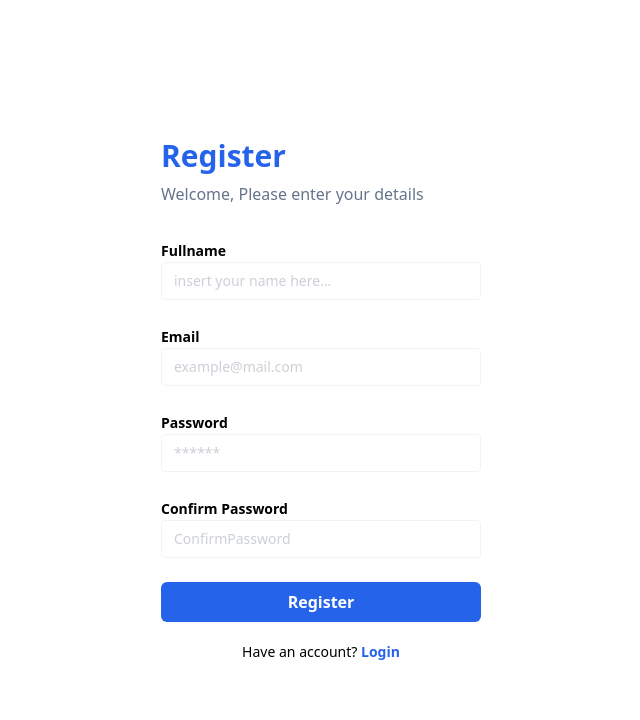
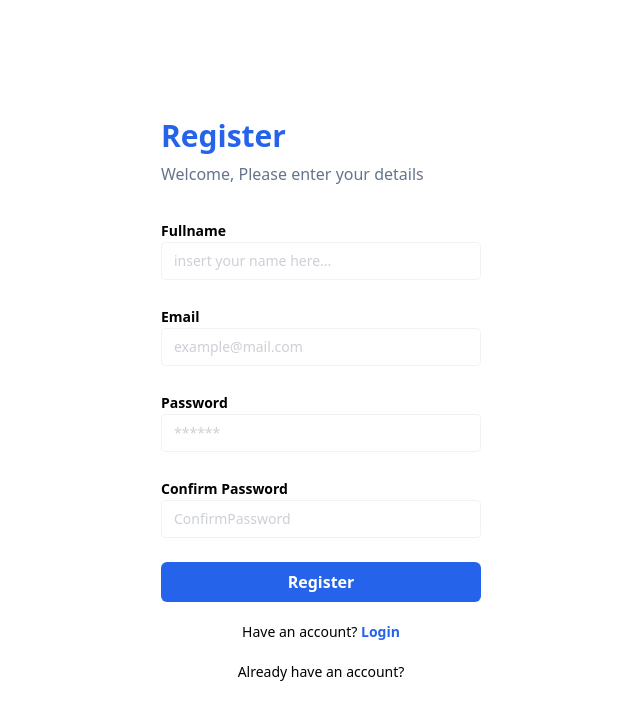
Before and after one commit to TotoRohimin/login-page-react, a React (Vite) app in the folder my-react-app/: page /register in a window 1280 px wide. Shown: the top 720 px of the page, without its empty margins (319-959 px from the left). Built offline with nearby package versions, Linux system fonts and the light colour scheme.

Commit message:
Update AuthLayouts.jsx

```diff
--- a/my-react-app/src/Components/Layouts/AuthLayouts.jsx
+++ b/my-react-app/src/Components/Layouts/AuthLayouts.jsx
@@ -1,11 +1,28 @@
+import { Link } from "react-router-dom";
+
 const AuthLayout = (props) => {
-  const { children, title } = props;
+  const { children, title, type } = props;
   return (
     <div className="flex justify-center min-h-screen items-center">
       <div className="w-full max-w-xs">
         <h1 className="text-3xl font-bold mb-2 text-blue-600">{title}</h1>
         <p className="font-medium text-slate-500 mb-8">Welcome, Please enter your details</p>
         {children}
+        <p className="text-sm mt-5 text-center">
+          {type === "login" ? "Don't have an account? " : "Already have an account? "}
+
+          {type === "login" && (
+            <Link to="/register" className="font-bold text-blue-600">
+              Register
+            </Link>
+          )}
+
+          {type === "register" && (
+            <Link to="/login" className="font-bold text-blue-600">
+              Login
+            </Link>
+          )}
+        </p>
       </div>
     </div>
   );
```
